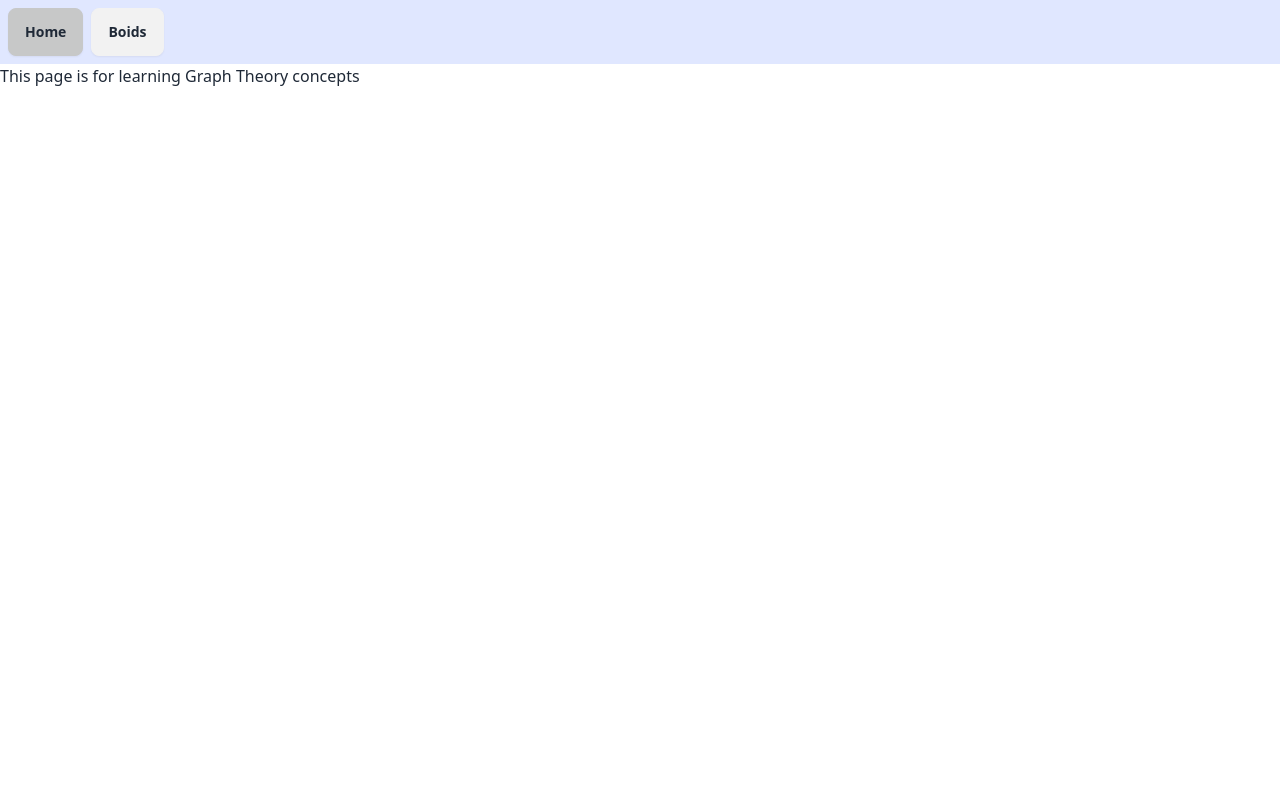
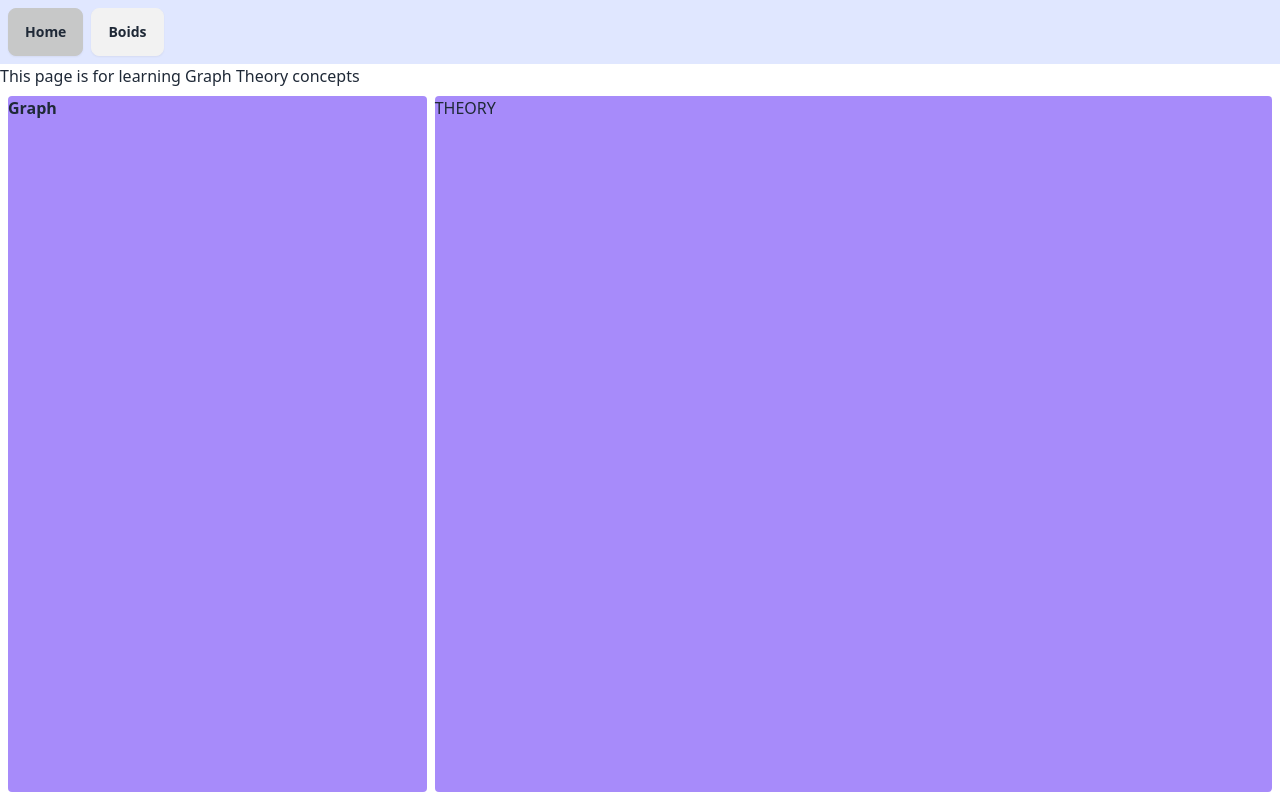
Before and after one commit to ConnorWilliamsGIT/contools, an Angular app: page / in a window 1280 px wide. Built offline with nearby package versions, Linux system fonts and the light colour scheme.

Commit message:
Added styling to layouts

```diff
--- a/src/app/components/layout/layout.component.html
+++ b/src/app/components/layout/layout.component.html
@@ -1,6 +1,8 @@
-<div class="">
-  <ng-content select="[settings]"/>
+<div class="flex p-2 gap-2 h-[calc(100vh-64px-24px)]">
+  <div class="font-bold w-1/3 bg-violet-400 h-full rounded">
+    <ng-content select="[settings]"/>
+  </div>
+  <div class="w-2/3 bg-violet-400 h-full rounded">
+    <ng-content select="[canvas]"/>
+  </div>
 </div>
-<div class="">
-  <ng-content select="[canvas]"/>
-</div>
--- a/src/app/pages/home/home.component.html
+++ b/src/app/pages/home/home.component.html
@@ -1 +1,6 @@
 <h1>This page is for learning Graph Theory concepts</h1>
+
+<app-layout>
+  <div settings>Graph</div>
+  <div canvas>THEORY</div>
+</app-layout>
```
Also changed, not shown: src/app/pages/home/home.component.ts (+5 -3 lines).
